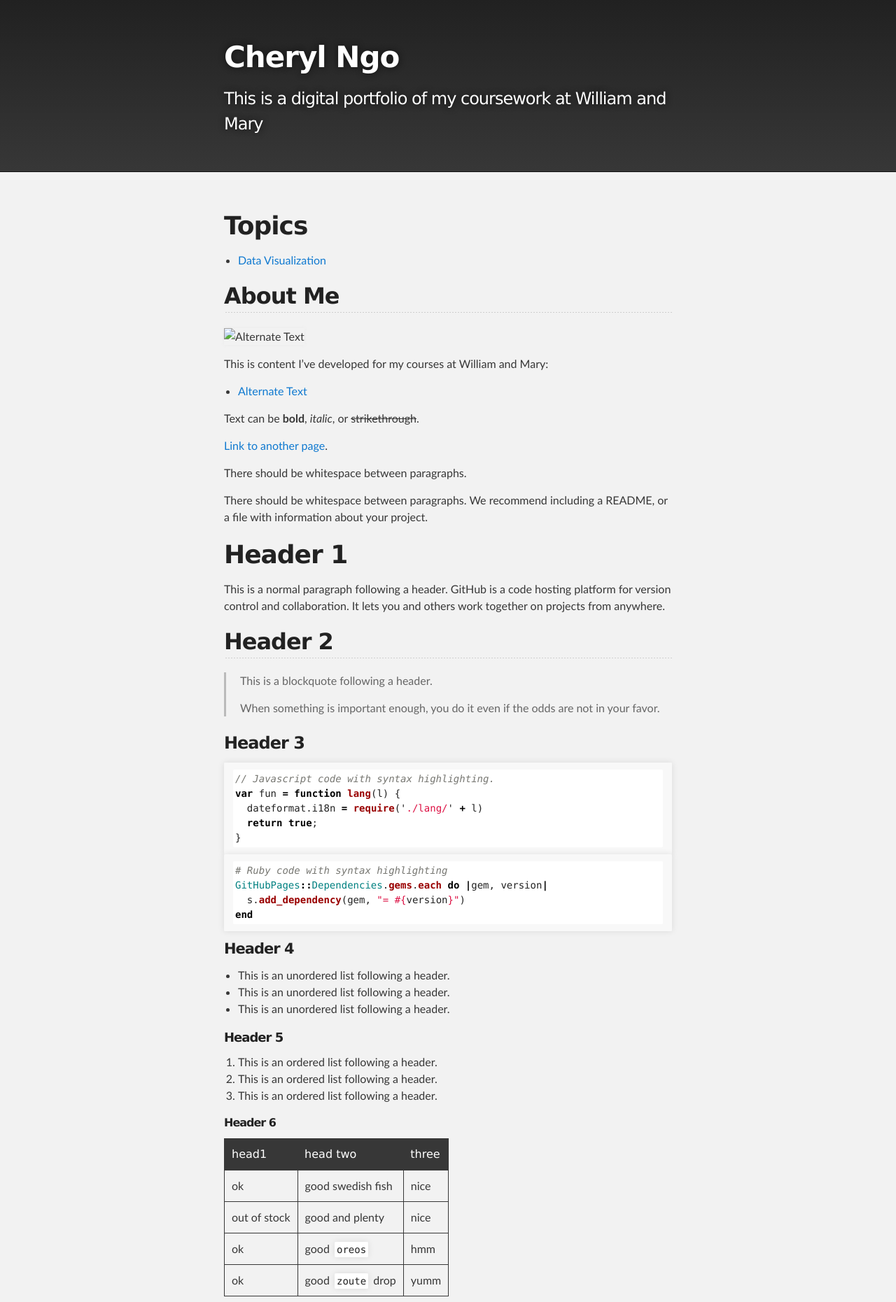
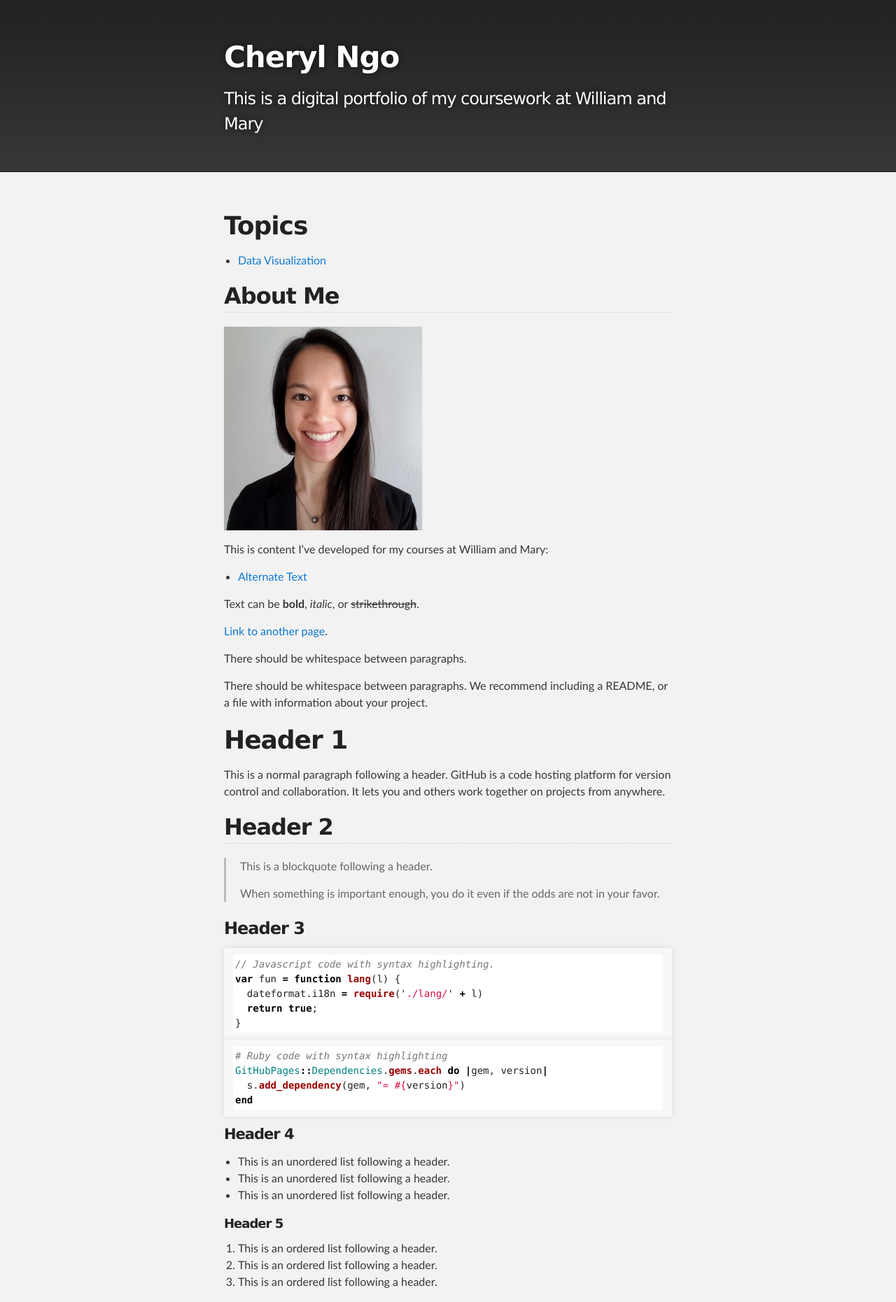
Before and after one commit to Cherylngo/cherylngo.github.io, a Jekyll site: the page built from index.md, in a window 1280 px wide. Shown: the top 1861 px of the page at 70% size. Built offline with Jekyll 4.4.1, drawn with Linux system fonts in a browser that asks for light colours; our own code applies the rules of GitHub Pages for plain Markdown files.

Commit message:
Update index.md

```diff
--- a/index.md
+++ b/index.md
@@ -6,7 +6,7 @@
 
 ## About Me
 
-![Alternate Text](Headshot.png)
+![Alternate Text](pics/Headshot.png)
 
 This is content I've developed for my courses at William and Mary:
 - [Alternate Text](/subfolder/index.md)
```
